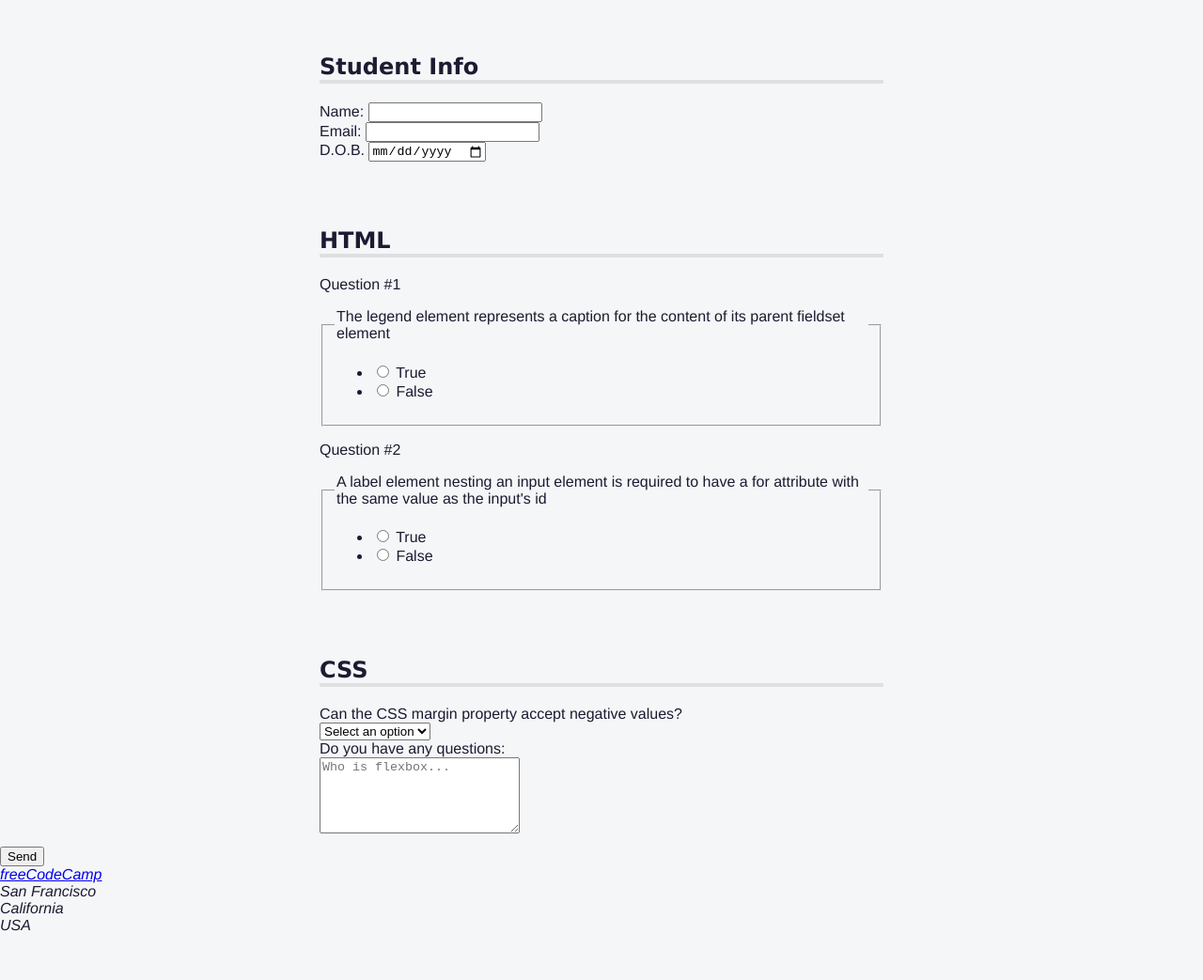
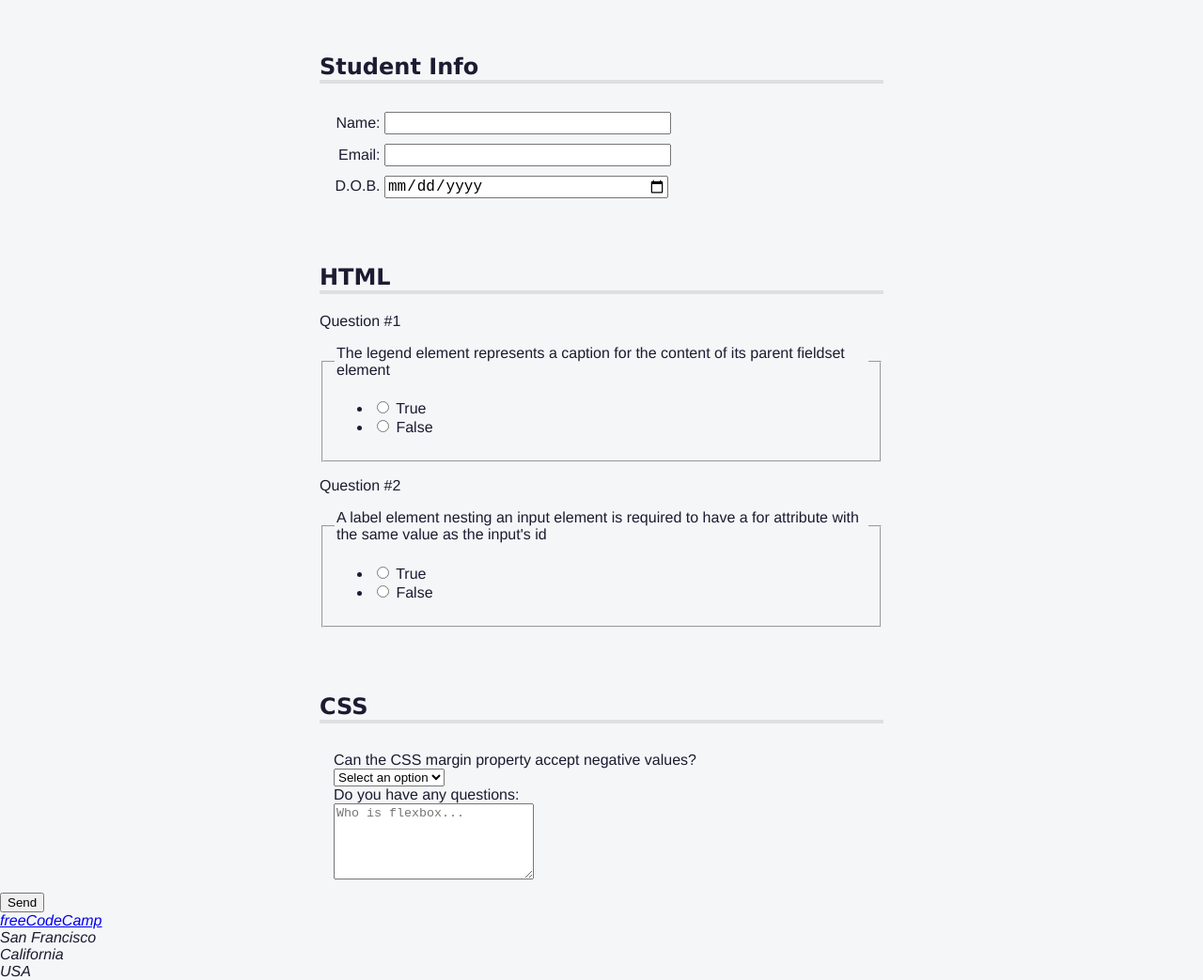
Before and after one commit to Manglam11/Learn-accesibility, a plain HTML site: page index.html in a window 1280 px wide. Shown: the part 53-1096 px from the top of the page at 94% size. Before the commit the page ends 1047 px from the top, so only its background shows below. Drawn offline with Linux system fonts and the light colour scheme.

Commit message:
1st setion is complete.

```diff
--- a/styles.css
+++ b/styles.css
@@ -84,6 +84,36 @@ h2 {
     padding-top: 60px;
 }
 
+.info {
+    padding: 10px 0 0 5px;
+}
+
+.formrow {
+    margin-top: 30px;
+    padding: 0px 15px;
+}
+
+input {
+    font-size: 16px;
+}
+
+.info label,
+.info input {
+    display: inline-block;
+}
+
+.info input {
+    width: 50%;
+    text-align: left;
+}
+
+.info label {
+    width: 10%;
+    min-width: 55px;
+    text-align: right;
+}
+
+
 
 
 p::before {
```
